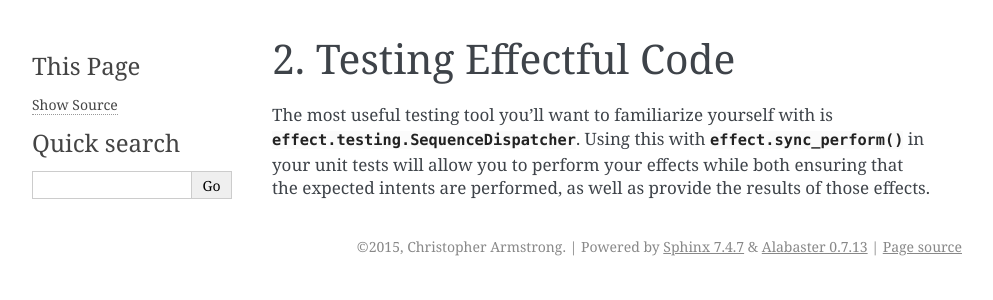
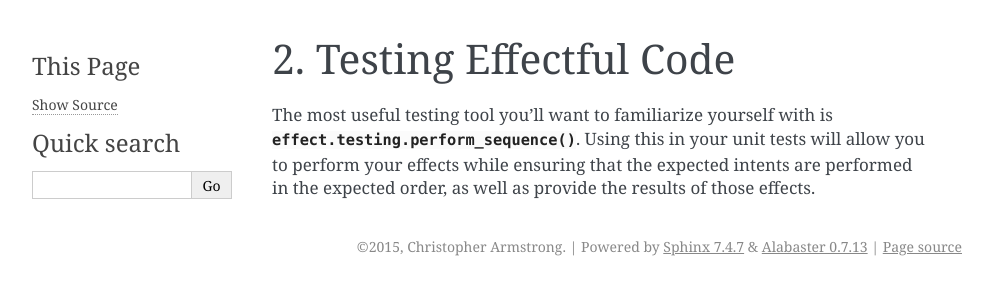
Before and after one commit to python-effect/effect, a Sphinx documentation site: the page built from docs/source/testing.rst, in a window 1280 px wide. Shown: the top 300 px of the page, without its empty margins (148-1141 px from the left). Built offline with Sphinx 7.4.7, drawn with Linux system fonts in a browser that asks for light colours.

Commit message:
point at perform_sequence

```diff
--- a/docs/source/testing.rst
+++ b/docs/source/testing.rst
@@ -2,7 +2,7 @@ Testing Effectful Code
 ----------------------
 
 The most useful testing tool you'll want to familiarize yourself with is
-:obj:`effect.testing.SequenceDispatcher`. Using this with
-:func:`effect.sync_perform` in your unit tests will allow you to perform your
-effects while both ensuring that the expected intents are performed, as well as
-provide the results of those effects.
+:func:`effect.testing.perform_sequence`. Using this in your unit tests will
+allow you to perform your effects while ensuring that the expected intents are
+performed in the expected order, as well as provide the results of those
+effects.
```
